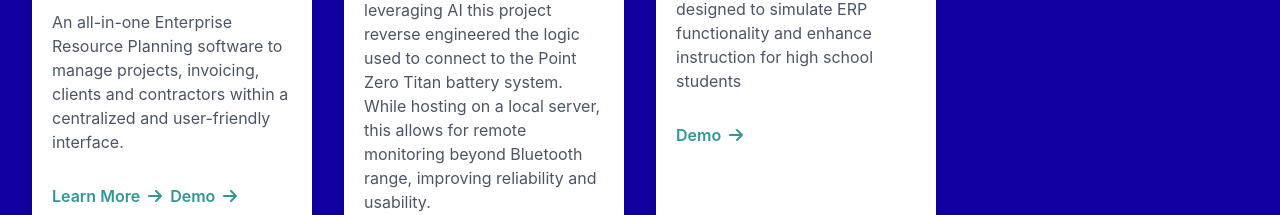
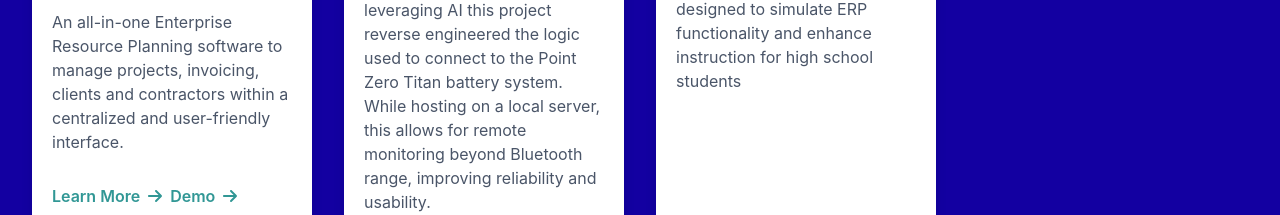
Before and after one commit to isaac-vh1/personalPage, a React (Create React App) app: page / in a window 1280 px wide. Shown: the part 1253-1468 px from the top of the page. Built offline with nearby package versions, Linux system fonts and the light colour scheme.

Commit message:
Editing ERP simulation link

```diff
--- a/src/components/ProjectsSection.js
+++ b/src/components/ProjectsSection.js
@@ -30,7 +30,6 @@ const projects = [
     description:
       "A Washington Business Week sponsored capstone project designed to simulate ERP functionality and enhance instruction for high school students",
     getImageSrc: () => require("../images/photo3.jpg"),
-    demo: "https://isaac-vh1.github.io/ERP-Simulation/"
   }
 ];
 
```
